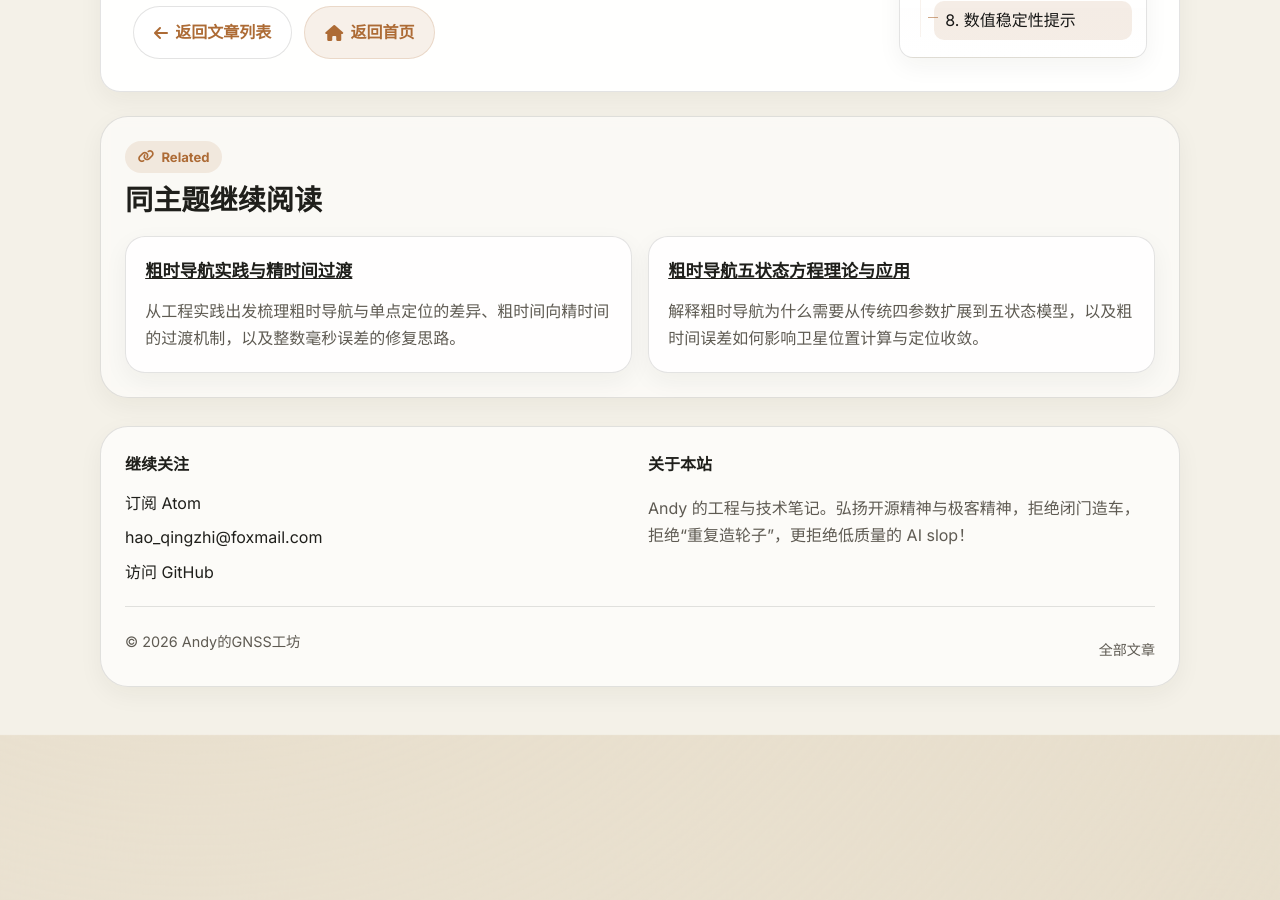
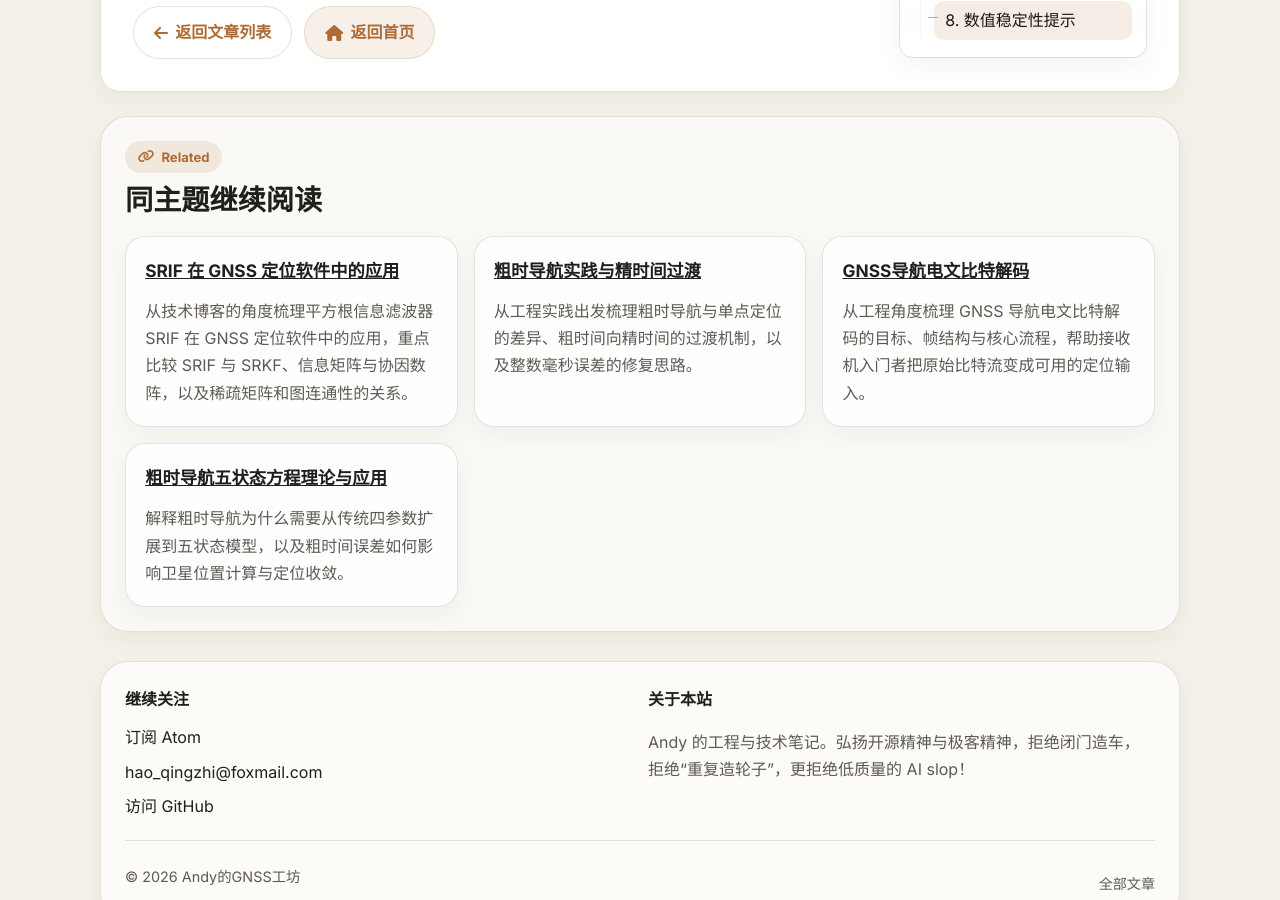
Before and after one commit to shenqislx/gnss-workshop.github.io, a Jekyll site: the page built from _articles/calculate-dop.md, in a window 1280 px wide and 900 px high, scrolled down 4397 px. Built offline with Jekyll 4.4.1, drawn with Linux system fonts in a browser that asks for light colours; before the commit the page ends 5132 px from its top, so only the background shows below that; some of the changed text lies outside the part shown.

Commit message:
update category

```diff
--- a/_articles/calculate-dop.md
+++ b/_articles/calculate-dop.md
@@ -2,7 +2,7 @@
 title: "GNSS DOP计算与Sherman–Morrison快速更新"
 layout: article
 date: 2025-09-28
-category: "GNSS定位算法"
+category: "GNSS 定位算法"
 author: "Andy"
 summary: "介绍 GNSS DOP 的计算原理，以及如何利用 Sherman–Morrison 公式对矩阵逆进行快速更新，提升工程实现效率。"
 ---
--- a/_articles/navigation-data-decode.md
+++ b/_articles/navigation-data-decode.md
@@ -2,7 +2,7 @@
 title: "GNSS导航电文比特解码"
 layout: article
 date: 2025-09-18
-category: "GNSS接收机技术"
+category: "GNSS 定位算法"
 author: "Andy"
 summary: "从工程角度梳理 GNSS 导航电文比特解码的目标、帧结构与核心流程，帮助接收机入门者把原始比特流变成可用的定位输入。"
 ---
```
Also changed, not shown: _articles/coarse-time-five-state-equation.md (+1 -1 lines), _articles/coarse-time-navigation-scheme.md (+1 -1 lines).
